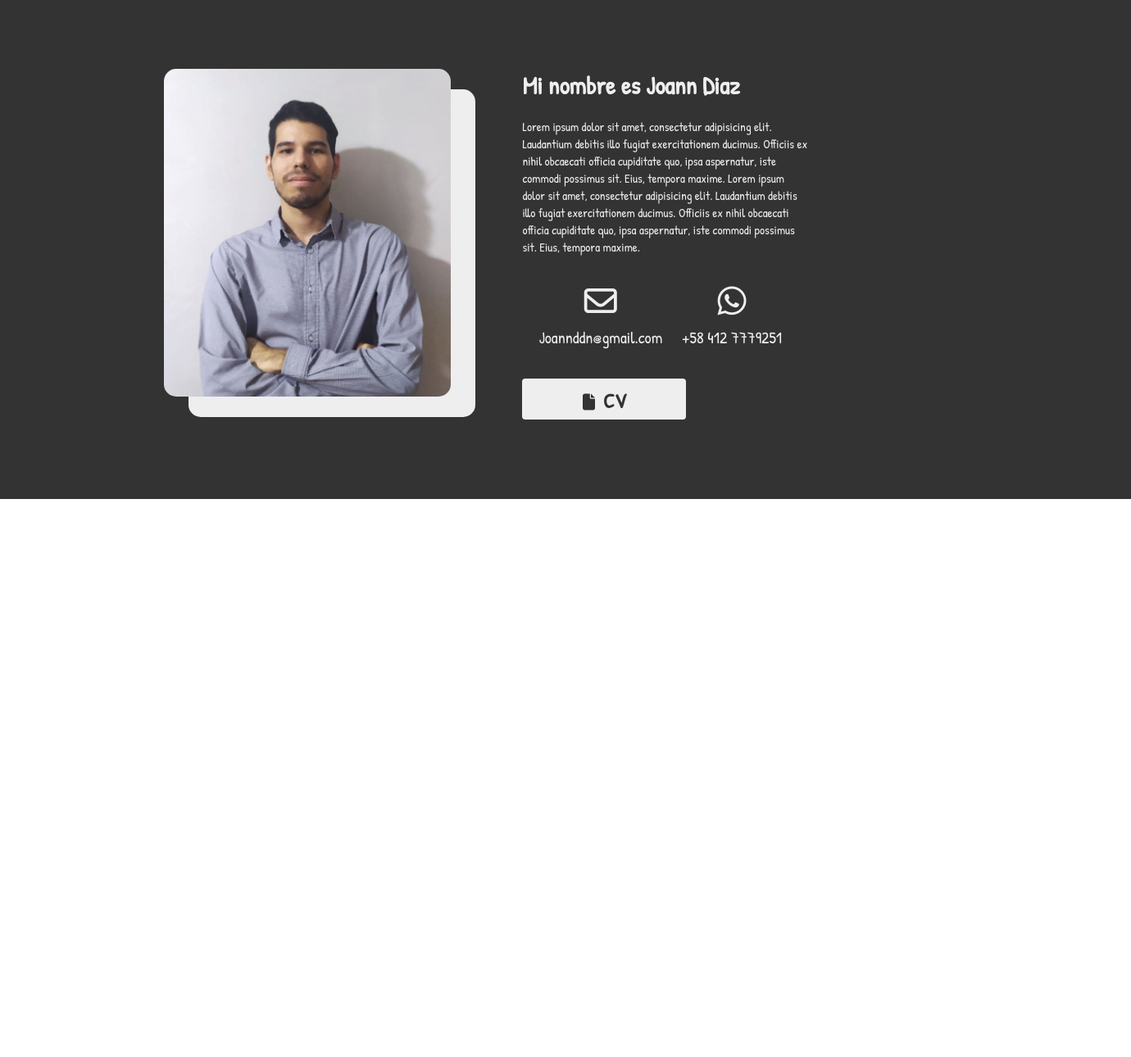
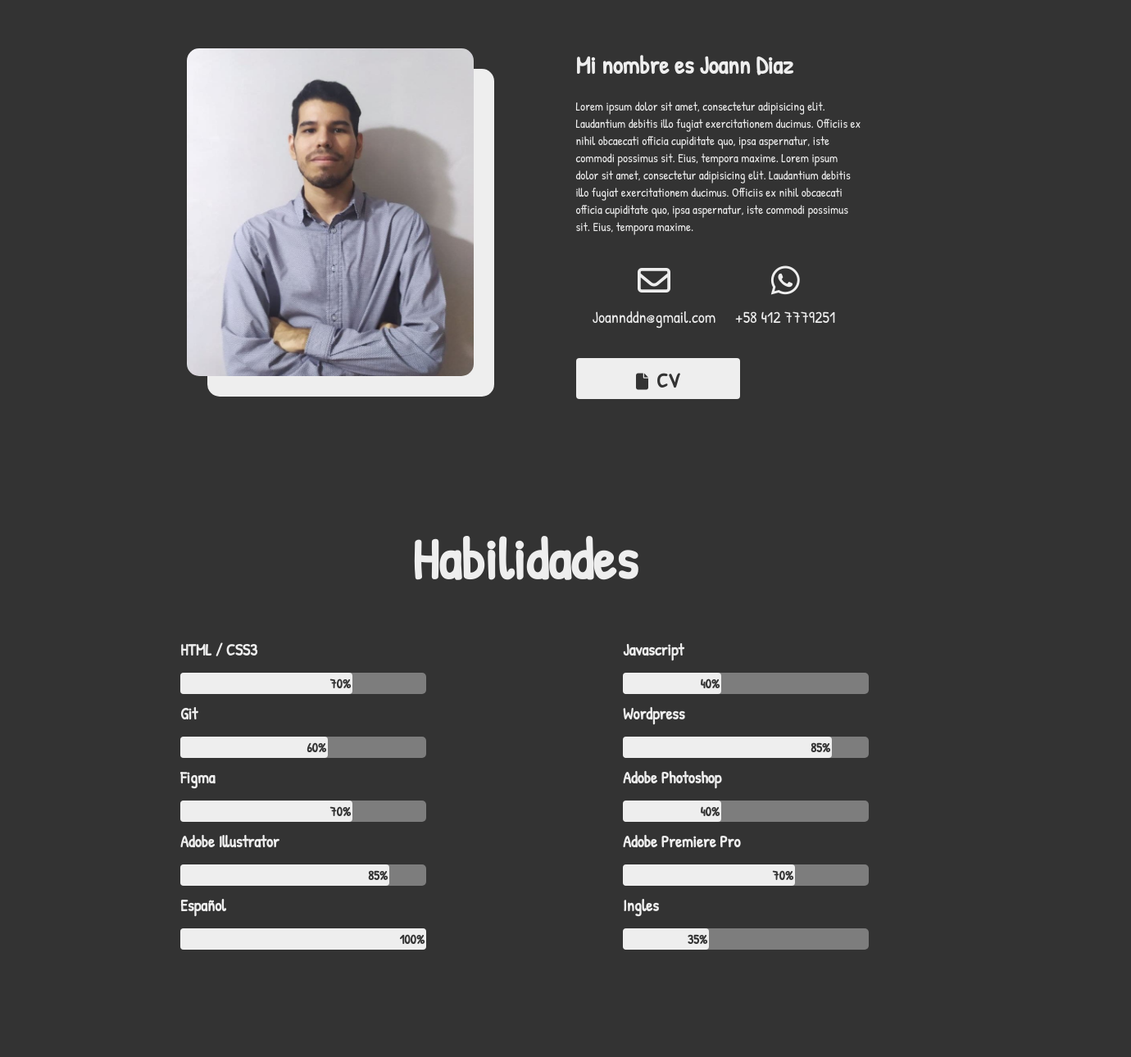
Before and after one commit to joannddn/joannddn.github.io, a plain HTML site: page index.html in a window 1280 px wide. Shown: the part 749-2039 px from the top of the page at 82% size, 1380 px wide, since content can reach past the window. Before the commit the page ends 1508 px from the top, so only its background shows below. Drawn offline with Linux system fonts and the light colour scheme.

Commit message:
skill section terminado

```diff
--- a/index.html
+++ b/index.html
@@ -9,23 +9,20 @@
     <link href="https://fonts.googleapis.com/css2?family=Patrick+Hand&display=swap" rel="stylesheet">
     <link rel="stylesheet" href="style.css">
     <script src="https://kit.fontawesome.com/7a73352cec.js" crossorigin="anonymous"></script>
-    <title>Joannddn Resume</title>
+    <title>Joannddn cv</title>
 </head>
 <body>
-    <div class="main-container">
-        <nav>
+    <section class="section-help-bar">
         <div class="help-bar">
-                <div class="icons-bar">
             <a href="#" class="fa-solid fa-sun"></a>
             <a href="#" class="fa-brands fa-instagram"></a>
             <a href="#" class="fa-brands fa-linkedin-in"></a>
             <a href="#" class="fa-brands fa-github"></a>
             <a href="#" class="fa-solid fa-file"></a>
         </div>
-            </div>
-        </nav>
+    </section>
     <section class="container">
-           <div class="header">
+        <div class="hero">
             <h1>Hola<br>Soy Joann<br>Desarrollador Web</h1>
             <p>Frontend Developer</p>
             <from>
@@ -34,8 +31,8 @@
         </div>
     </section>
     <section class="container">
-            <div class="about-me-section">
         <h2>Sobre Mi</h2>
+        <div class="section-about-me">
             <div class="about-me-content">
                     <img class="photo-about-me" src="./img/myphoto2.jpg">
                     <div class="photo-background"></div>
@@ -53,14 +50,54 @@
             </div>
         </div>
     </section>
-
-
-
-
-
+    <section class="container">
+        <h2>Habilidades</h2>
+        <div class="skills-section">
+            <div class="skills-section-left">
+                <h3>HTML / CSS3</h3>
+                <div class="skills-bars">
+                    <div class="skill-bar html" >70%</div>
                 </div>
-
-
-
+                <h3>Git</h3>
+                <div class="skills-bars">
+                    <div class="skill-bar git" >60%</div>
+                </div>
+                <h3>Figma</h3>
+                <div class="skills-bars">
+                    <div class="skill-bar figma" >70%</div>
+                </div>
+                <h3>Adobe Illustrator</h3>
+                <div class="skills-bars">
+                    <div class="skill-bar illustrator" >85%</div>
+                </div>
+                <h3>Español</h3>
+                <div class="skills-bars">
+                    <div class="skill-bar spanish" >100%</div>
+                </div>
+            </div>
+            <div class="skills-section-right">
+                <h3>Javascript</h3>
+                <div class="skills-bars">
+                    <div class="skill-bar javascript" >40%</div>
+                </div>
+                <h3>Wordpress</h3>
+                <div class="skills-bars">
+                    <div class="skill-bar wordpress" >85%</div>
+                </div>
+                <h3>Adobe Photoshop</h3>
+                <div class="skills-bars">
+                    <div class="skill-bar photoshop" >40%</div>
+                </div>
+                <h3>Adobe Premiere Pro</h3>
+                <div class="skills-bars">
+                    <div class="skill-bar premiere" >70%</div>
+                </div>
+                <h3>Ingles</h3>
+                <div class="skills-bars">
+                    <div class="skill-bar english" >35%</div>
+                </div>
+            </div>
+        </div>
+    </section>
 </body>
 </html>
--- a/style.css
+++ b/style.css
@@ -3,21 +3,27 @@
 	margin: 0;
 	box-sizing: border-box;
 	text-decoration: none;
-	font-family: 'Patrick Hand', cursive;
+	font-family: 'Patrick Hand', sans-serif ;
 }
 
-.main-container {
+body {
+	max-width: 1400px;
+	margin: auto;
 	background-color: #333333;
 }
 
 /* floating buttons */
 
+.section-help-bar {
+	display: flex;
+	justify-content: end;
+	padding: 100px 20px 0 0;
+	background-color: #333333;
+}
+
 .help-bar {
-	width: 100%;
 	max-width: 60px;
 	position: fixed;
-	top: 15vh;
-	left: 200vh;
 }
 
 .help-bar a {
@@ -25,7 +31,6 @@
 	padding: 17px;
 	text-decoration: none;
 	font-size: 27px;
-	position: relative;
 	color: #333333;
 	background-color: #EEEEEE;
 	border-radius: 50%;
@@ -36,22 +41,19 @@
 
 .container {
 	background-color: #333333;
-	margin: 0px 0px 150px 100px;
+	padding: 0px 100px 100px 100px;
 	width: 100%;
 	height: 100%;
 
 }
-.header {
-	padding-top: 50px;
-}
 
-.header h1 {
+.hero h1 {
 	color: #EEEEEE;
 	font-size: 75px;
 	font-family: Patrick Hand;
 }
 
-.header p {
+.hero p {
 	color: #7D7D7D;
 	font-family: Patrick Hand;
 	font-style: normal;
@@ -59,7 +61,7 @@
 	font-size: 48px;
 }
 
-.header .Contact-button {
+.hero .Contact-button {
 	display: flex;
 	flex-direction: row;
 	justify-content: center;
@@ -79,13 +81,13 @@
 
 /* About Me Section */
 
-.about-me-section {
-	padding-bottom: 100px;
+.section-about-me {
+	display: flex;
+	justify-content: center;
 	align-items: center;
-	max-width: 80%;
 }
 
-.about-me-section h2 {
+.container h2 {
 	text-align: center;
 	font-size: 70px;
 	font-family: Patrick Hand;
@@ -94,19 +96,18 @@
 
 .about-me-content {
 	display: grid;
-	grid-template-columns: repeat(10,1fr);
-	margin: 100px 50px 0px 100px;
-	padding-left: 0px;
+	grid-template-columns: repeat(4,0fr);
+	margin: 50px 0px 50px 0px;
+	align-items: center;
 }
 
 .photo-background {
-	background: #EEEEEE;
 	width: 350px;
 	height: 400px;
 	border-radius: 15px;
-	margin-left: -370px;
-	margin-top: 25px;
-	margin-right: 25px;
+	background-color: #EEEEEE;
+	margin-left: -325px;
+	margin-top: 50px;
 }
 
 .photo-about-me {
@@ -114,14 +115,12 @@
 	width: 350px;
 	height: 400px;
 	border-radius: 15px;
-	margin-right: 50px;
 }
 
 .info-section {
 	width: 350px;
 	height: 400px;
-	left: 50px;
-	margin-left: 25px;
+	margin-left: 100px;
 }
 
 .info-section h3 {
@@ -178,3 +177,154 @@
 	font-size: 25px;
 	margin-left: 10px;
 }
+
+/* Skills Section */
+
+.skills-section {
+	display: grid;
+	grid-template-columns: repeat(2,1fr);
+	margin: 50px 0px 100px 0px;
+	justify-content: center;
+}
+
+.skills-section h3 {
+	font-size: 20px;
+	color: #EEEEEE;
+	margin-bottom: 15px;
+}
+
+.skills-section-right {
+	width: 300px;
+	margin: auto;
+}
+
+.skills-section-left {
+	width: 300px;
+	margin: auto;
+}
+
+.skills-bars {
+	width: 100%;
+	background-color: #7D7D7D;
+	border-radius: 5px;
+	margin-bottom: 10px;
+}
+
+.skill-bar {
+	text-align: right;
+	padding: 2px;
+	color: #333333;
+	font-weight: 600;
+}
+
+.html {
+	background-color: #EEEEEE;
+	animation: fillhtml 2s forwards;
+	border-radius: 4px;
+}
+
+@keyframes fillhtml {
+	0%{width: 0;}
+	100%{width: 70%;}
+}
+
+.git {
+	background-color: #EEEEEE;
+	animation: fillgit 2s forwards;
+	border-radius: 4px;
+}
+
+@keyframes fillgit {
+	0%{width: 0;}
+	100%{width: 60%;}
+}
+
+.figma {
+	background-color: #EEEEEE;
+	animation: fillfigma 2s forwards;
+	border-radius: 4px;
+}
+
+@keyframes fillfigma {
+	0%{width: 0;}
+	100%{width: 70%;}
+}
+
+.illustrator {
+	background-color: #EEEEEE;
+	animation: fillillustrator 2s forwards;
+	border-radius: 4px;
+}
+
+@keyframes fillillustrator {
+	0%{width: 0;}
+	100%{width: 85%;}
+}
+
+.spanish {
+	background-color: #EEEEEE;
+	animation: fillspanish 2s forwards;
+	border-radius: 4px;
+}
+
+@keyframes fillspanish {
+	0%{width: 0;}
+	100%{width: 100%;}
+}
+
+.javascript {
+	background-color: #EEEEEE;
+	animation: filljavascript 2s forwards;
+	border-radius: 4px;
+}
+
+@keyframes filljavascript {
+	0%{width: 0;}
+	100%{width: 40%;}
+}
+
+.wordpress {
+	background-color: #EEEEEE;
+	animation: fillwordpress 2s forwards;
+	border-radius: 4px;
+}
+
+@keyframes fillwordpress {
+	0%{width: 0;}
+	100%{width: 85%;}
+}
+
+.photoshop {
+	background-color: #EEEEEE;
+	animation: fillphotoshop 2s forwards;
+	border-radius: 4px;
+}
+
+@keyframes fillphotoshop {
+	0%{width: 0;}
+	100%{width: 40%;}
+}
+
+.premiere {
+	background-color: #EEEEEE;
+	animation: fillpremiere 2s forwards;
+	border-radius: 4px;
+}
+
+@keyframes fillpremiere {
+	0%{width: 0;}
+	100%{width: 70%;}
+}
+
+.english {
+	background-color: #EEEEEE;
+	animation: fillenglish 2s forwards;
+	border-radius: 4px;
+}
+
+@keyframes fillenglish {
+	0%{width: 0;}
+	100%{width: 35%;}
+}
+
+/* porfolio Section */
```
Lines whose indentation alone changed are shown as unchanged.
